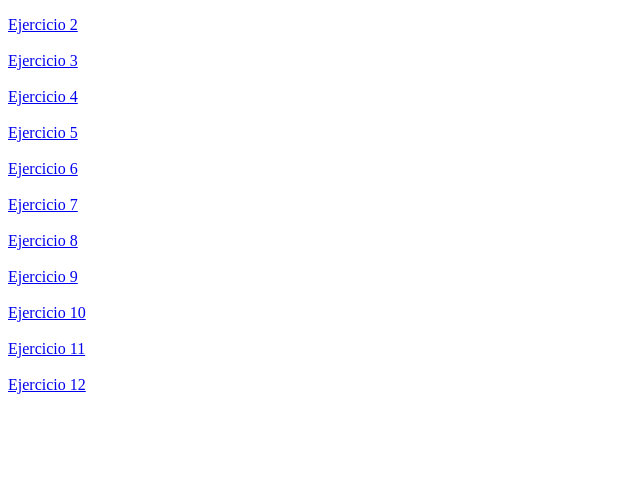
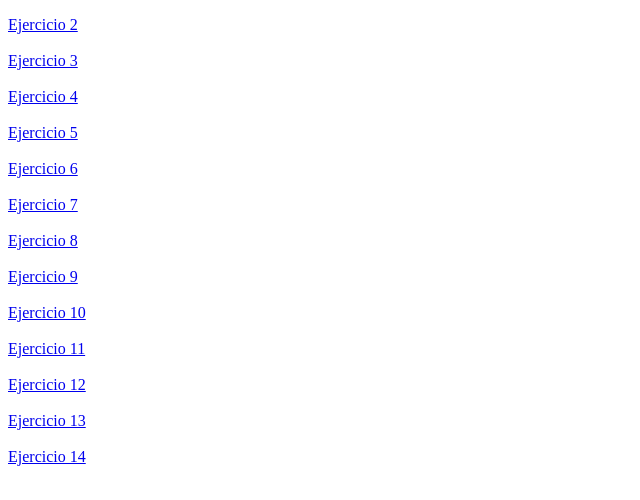
Before and after one commit to GaloPM/AW-GaloPM, a plain HTML site: page index.html in a window 1280 px wide. Shown: the part 86-586 px from the top of the page, without its empty margins (0-640 px from the left). Drawn offline with Linux system fonts and the light colour scheme.

Commit message:
Update index.html

```diff
--- a/index.html
+++ b/index.html
@@ -18,6 +18,8 @@
         <a href="HTML/Ejercicio10/Ejercicio10.html">Ejercicio 10</a> <br/><br/>
         <a href="HTML/Ejercicio11/Ejercicio11.html">Ejercicio 11</a> <br/><br/>
         <a href="HTML/Ejercicio12/Ejercicio12.html">Ejercicio 12</a> <br/><br/>
+        <a href="HTML/Ejercicio12/Ejercicio13.html">Ejercicio 13</a> <br/><br/>
+        <a href="HTML/Ejercicio12/Ejercicio14.html">Ejercicio 14</a> <br/><br/>
 
 </BODY>
 </HTML>
```
